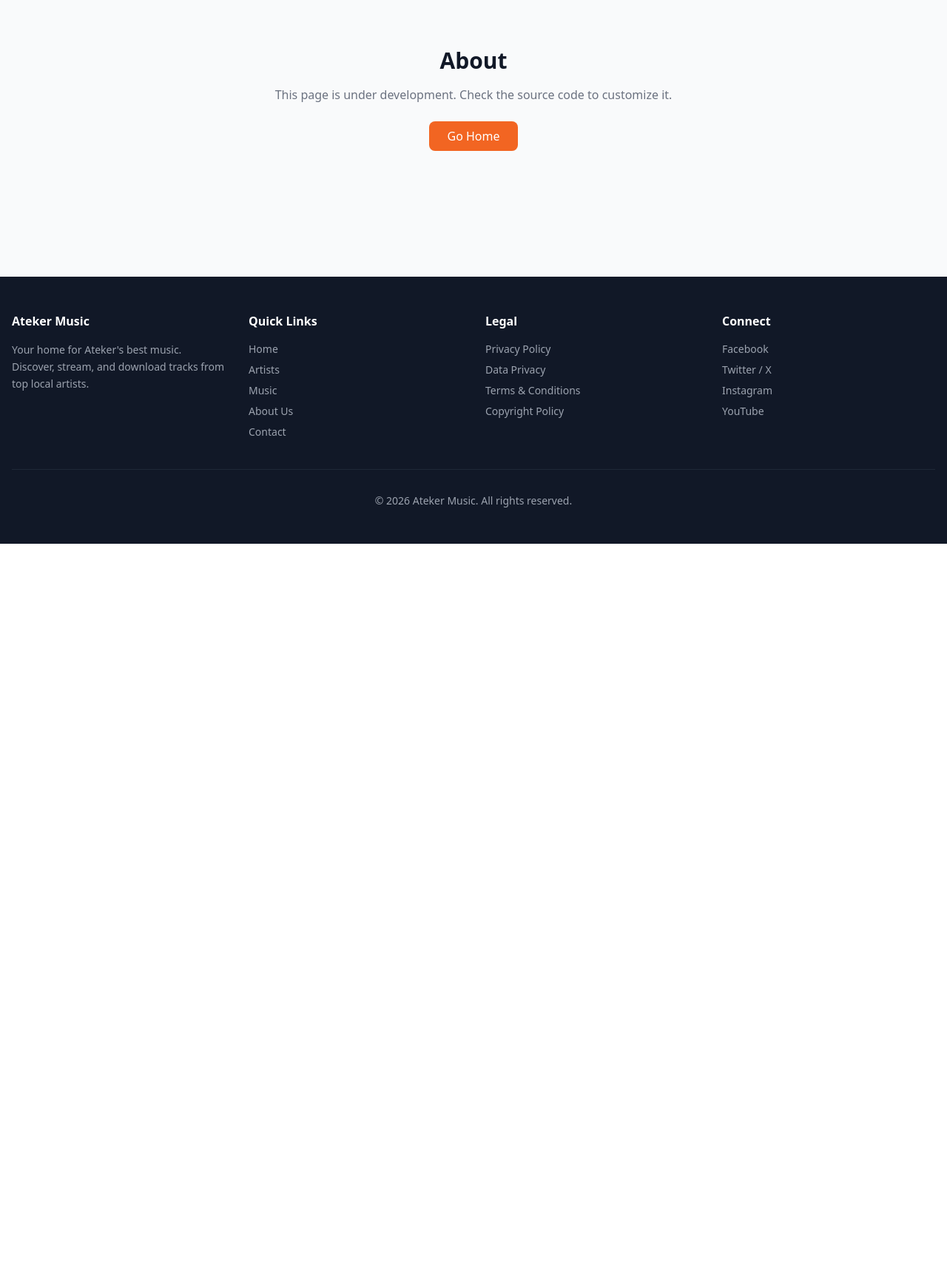
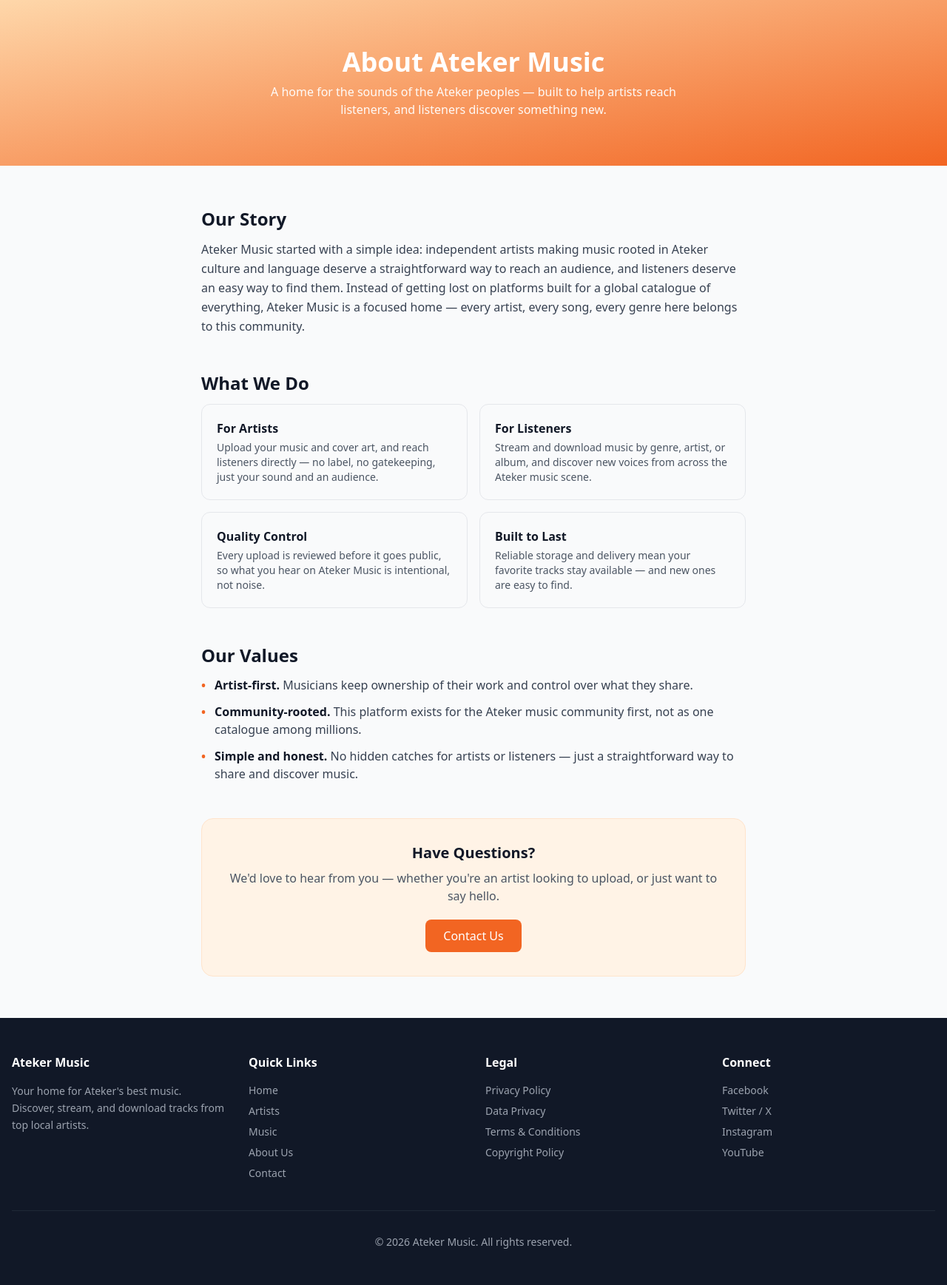
Before and after one commit to ArichuEmma/ateker-music, a Flask app: page /about in a window 1280 px wide. Shown: the part 65-1802 px from the top of the page at 74% size. Before the commit the page ends 800 px from the top, so only its background shows below. Run offline with Flask 3, Linux system fonts and the light colour scheme; some libraries are stand-ins or nearby versions.

Commit message:
Fill in real content for the About page

```diff
--- a/templates/about.html
+++ b/templates/about.html
@@ -1,9 +1,71 @@
 {% extends "base.html" %}
 {% block title %}About | Ateker Music{% endblock %}
+{% block meta_description %}Ateker Music is a home for music from the Ateker peoples - discover, stream, and download tracks from independent artists.{% endblock %}
 {% block content %}
-<div class="max-w-4xl mx-auto px-4 py-16 text-center">
-    <h1 class="text-3xl font-bold mb-4">About</h1>
-    <p class="text-gray-500">This page is under development. Check the source code to customize it.</p>
-    <a href="{{ url_for('public.home') }}" class="inline-block mt-6 px-6 py-2 bg-primary-500 text-white rounded-lg hover:bg-primary-600">Go Home</a>
+
+<div class="bg-gradient-to-br from-orange-200 to-primary-500 py-16 px-4 text-center text-white">
+    <h1 class="text-3xl md:text-4xl font-bold mb-2">About Ateker Music</h1>
+    <p class="max-w-xl mx-auto opacity-95">A home for the sounds of the Ateker peoples — built to help artists reach listeners, and listeners discover something new.</p>
+</div>
+
+<div class="max-w-3xl mx-auto px-4 py-14 space-y-12">
+
+    <section>
+        <h2 class="text-2xl font-bold text-gray-900 mb-3">Our Story</h2>
+        <p class="text-gray-700 leading-relaxed">
+            Ateker Music started with a simple idea: independent artists making music rooted in
+            Ateker culture and language deserve a straightforward way to reach an audience, and
+            listeners deserve an easy way to find them. Instead of getting lost on platforms built
+            for a global catalogue of everything, Ateker Music is a focused home — every artist,
+            every song, every genre here belongs to this community.
+        </p>
+    </section>
+
+    <section>
+        <h2 class="text-2xl font-bold text-gray-900 mb-3">What We Do</h2>
+        <div class="grid sm:grid-cols-2 gap-4">
+            <div class="bg-gray-50 border border-gray-200 rounded-xl p-5">
+                <h3 class="font-semibold text-gray-900 mb-1">For Artists</h3>
+                <p class="text-sm text-gray-600">Upload your music and cover art, and reach listeners directly — no label, no gatekeeping, just your sound and an audience.</p>
+            </div>
+            <div class="bg-gray-50 border border-gray-200 rounded-xl p-5">
+                <h3 class="font-semibold text-gray-900 mb-1">For Listeners</h3>
+                <p class="text-sm text-gray-600">Stream and download music by genre, artist, or album, and discover new voices from across the Ateker music scene.</p>
+            </div>
+            <div class="bg-gray-50 border border-gray-200 rounded-xl p-5">
+                <h3 class="font-semibold text-gray-900 mb-1">Quality Control</h3>
+                <p class="text-sm text-gray-600">Every upload is reviewed before it goes public, so what you hear on Ateker Music is intentional, not noise.</p>
+            </div>
+            <div class="bg-gray-50 border border-gray-200 rounded-xl p-5">
+                <h3 class="font-semibold text-gray-900 mb-1">Built to Last</h3>
+                <p class="text-sm text-gray-600">Reliable storage and delivery mean your favorite tracks stay available — and new ones are easy to find.</p>
+            </div>
+        </div>
+    </section>
+
+    <section>
+        <h2 class="text-2xl font-bold text-gray-900 mb-3">Our Values</h2>
+        <ul class="space-y-3 text-gray-700">
+            <li class="flex gap-3">
+                <span class="text-primary-500 font-bold">•</span>
+                <span><strong class="text-gray-900">Artist-first.</strong> Musicians keep ownership of their work and control over what they share.</span>
+            </li>
+            <li class="flex gap-3">
+                <span class="text-primary-500 font-bold">•</span>
+                <span><strong class="text-gray-900">Community-rooted.</strong> This platform exists for the Ateker music community first, not as one catalogue among millions.</span>
+            </li>
+            <li class="flex gap-3">
+                <span class="text-primary-500 font-bold">•</span>
+                <span><strong class="text-gray-900">Simple and honest.</strong> No hidden catches for artists or listeners — just a straightforward way to share and discover music.</span>
+            </li>
+        </ul>
+    </section>
+
+    <section class="bg-primary-50 border border-primary-100 rounded-2xl p-8 text-center">
+        <h2 class="text-xl font-bold text-gray-900 mb-2">Have Questions?</h2>
+        <p class="text-gray-600 mb-5">We'd love to hear from you — whether you're an artist looking to upload, or just want to say hello.</p>
+        <a href="{{ url_for('public.contact') }}" class="inline-block px-6 py-2.5 bg-primary-500 text-white rounded-lg font-medium hover:bg-primary-600 transition">Contact Us</a>
+    </section>
+
 </div>
 {% endblock %}
```
